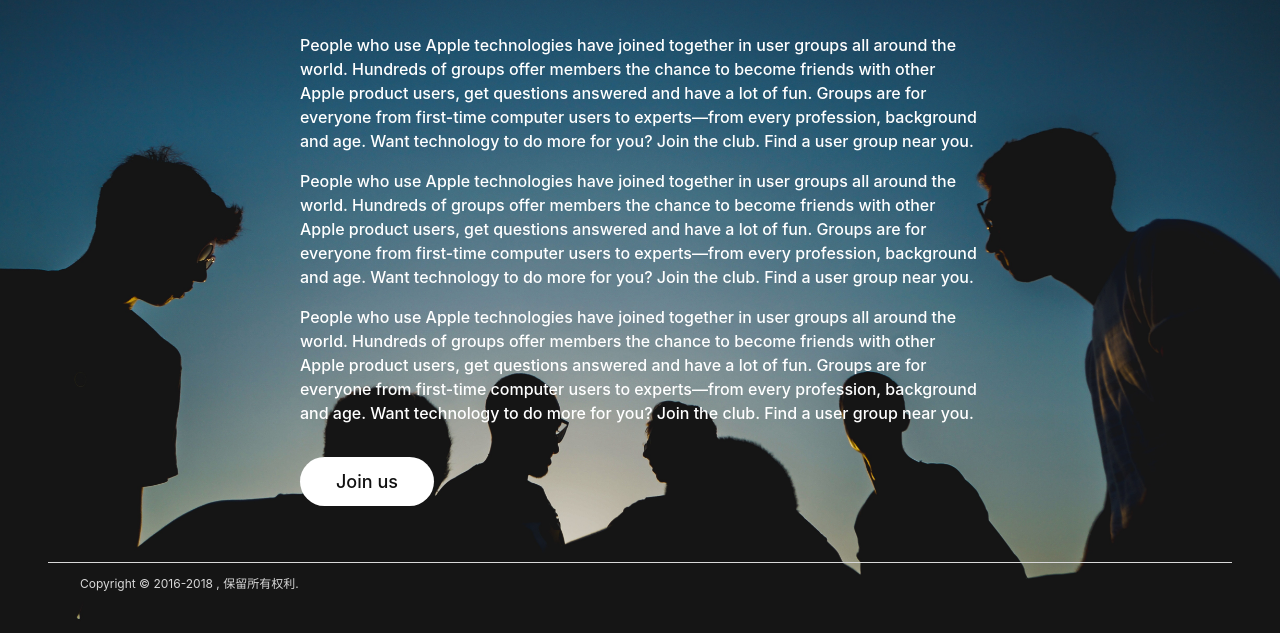
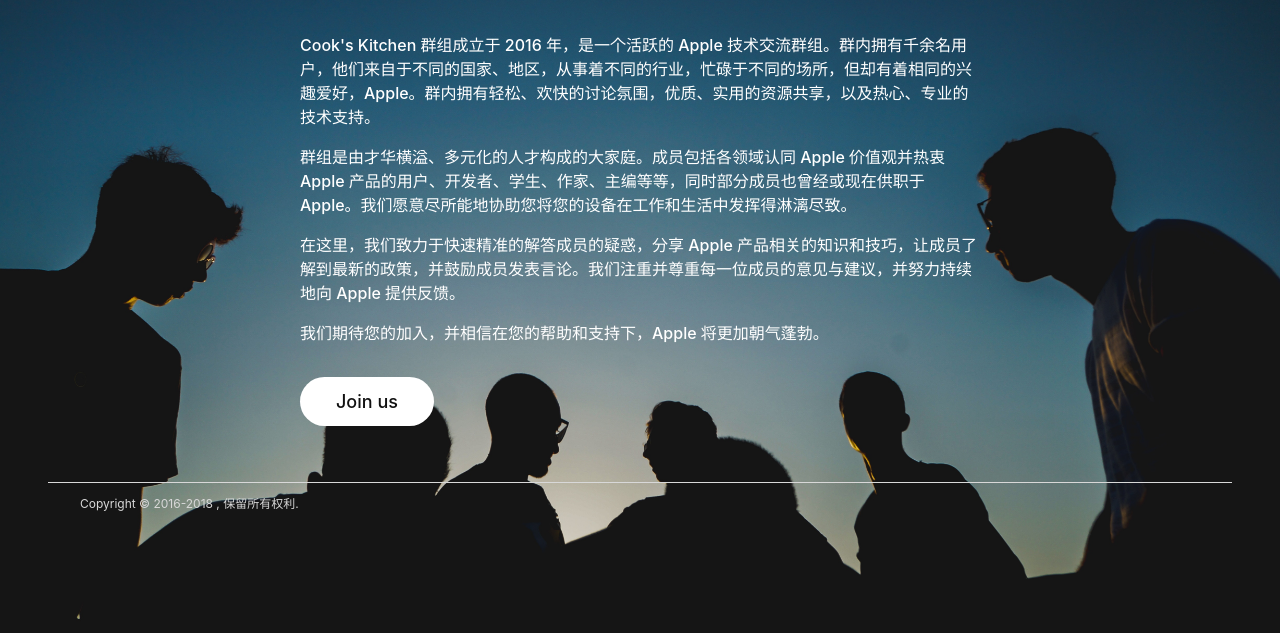
Before and after one commit to Hackl0us/cook-kitchen.github.io, a plain HTML site: page index.html in a window 1280 px wide. Shown: the part 223-856 px from the top of the page. Drawn offline with Linux system fonts and the light colour scheme.

Commit message:
Updated contents in index page. Fixed webpage path. Reordered menu list.

```diff
--- a/index.html
+++ b/index.html
@@ -13,39 +13,24 @@
   <nav class="navbar">
     <a href="index.html" class="brand">Apple User Group</a>
     <div class="navbar-nav">
+      <li><a href="#">Activities</a></li>
+      <li><a href="article.html">Article</a></li>
       <li><a href="members.html">Members</a></li>
-      <li><a href="article.html">Article</a></li>
-      <li><a href="#">Activities</a></li>
     </div>
   </nav>
   <div class="bg">
     <section class="container">
       <div class="join">
         <h3>Apple User Group 每天都有意想不到的惊喜，等你来加入。</h3>
-        <p>People who use Apple technologies have joined together in user groups all around the world. Hundreds of
-          groups
-          offer members the chance to become friends with other Apple product users, get questions answered and have a
-          lot
-          of fun. Groups are for everyone from first-time computer users to experts—from every profession, background
-          and
-          age. Want technology to do more for you? Join the club. Find a user group near you.
-        </p>
-        <p>People who use Apple technologies have joined together in user groups all around the world. Hundreds of
-          groups
-          offer members the chance to become friends with other Apple product users, get questions answered and have a
-          lot
-          of fun. Groups are for everyone from first-time computer users to experts—from every profession, background
-          and
-          age. Want technology to do more for you? Join the club. Find a user group near you.
-        </p>
-        <p>People who use Apple technologies have joined together in user groups all around the world. Hundreds of
-          groups
-          offer members the chance to become friends with other Apple product users, get questions answered and have a
-          lot
-          of fun. Groups are for everyone from first-time computer users to experts—from every profession, background
-          and
-          age. Want technology to do more for you? Join the club. Find a user group near you.
-        </p>
+        <p>Cook's Kitchen 群组成立于 2016 年，是一个活跃的 Apple
+          技术交流群组。群内拥有千余名用户，他们来自于不同的国家、地区，从事着不同的行业，忙碌于不同的场所，但却有着相同的兴趣爱好，Apple。群内拥有轻松、欢快的讨论氛围，优质、实用的资源共享，以及热心、专业的技术支持。</p>
+
+        <p>群组是由才华横溢、多元化的人才构成的大家庭。成员包括各领域认同 Apple 价值观并热衷 Apple 产品的用户、开发者、学生、作家、主编等等，同时部分成员也曾经或现在供职于
+          Apple。我们愿意尽所能地协助您将您的设备在工作和生活中发挥得淋漓尽致。</p>
+
+        <p>在这里，我们致力于快速精准的解答成员的疑惑，分享 Apple 产品相关的知识和技巧，让成员了解到最新的政策，并鼓励成员发表言论。我们注重并尊重每一位成员的意见与建议，并努力持续地向 Apple 提供反馈。</p>
+
+        <p>我们期待您的加入，并相信在您的帮助和支持下，Apple 将更加朝气蓬勃。</p>
         <a href="https://t.me/joinchat/EAPjDEerhmqJfqvbZkm3qQ" class="join-btn">Join us</a>
       </div>
     </section>
```
Also changed, not shown: article.html (+2 -2 lines), members.html (+3 -3 lines).
